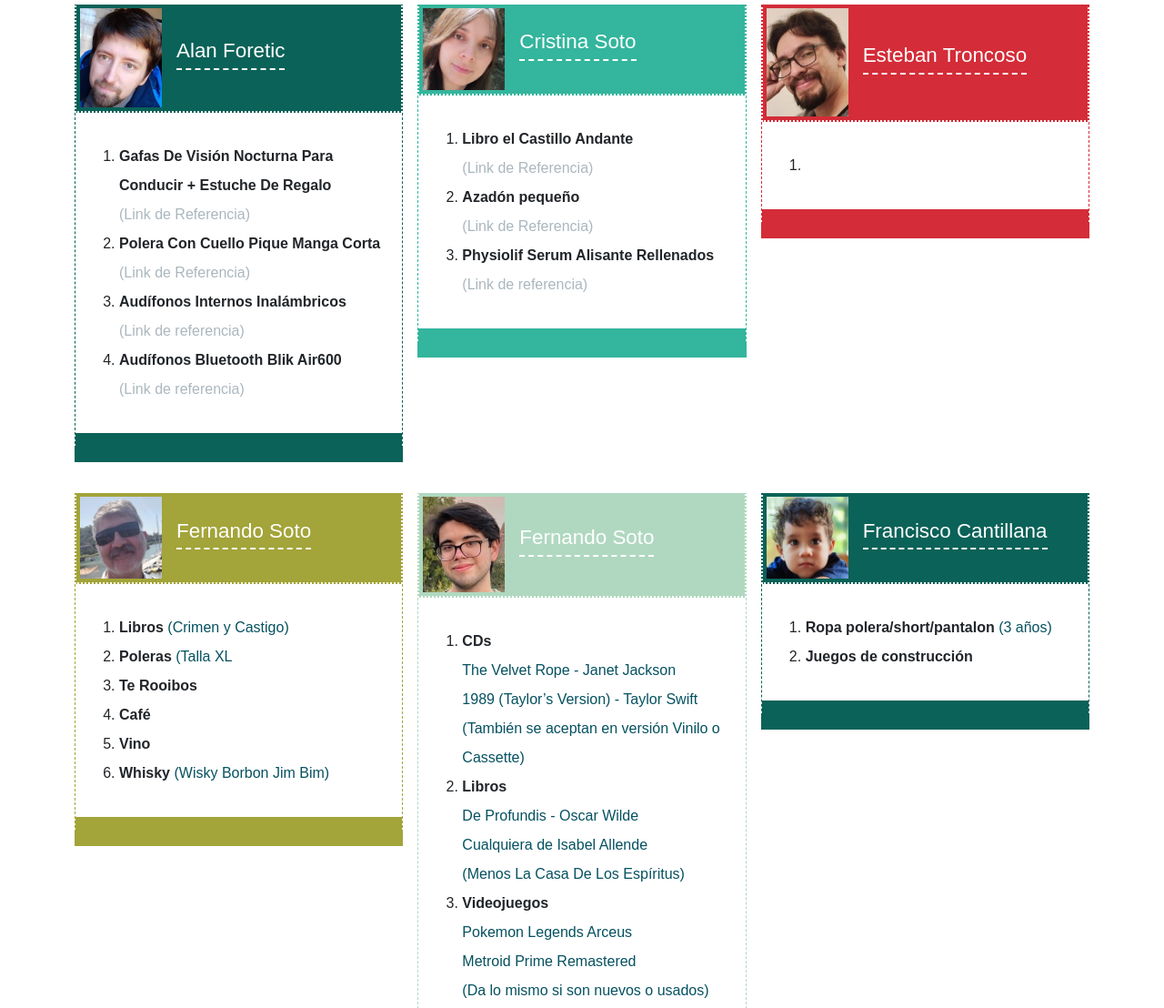
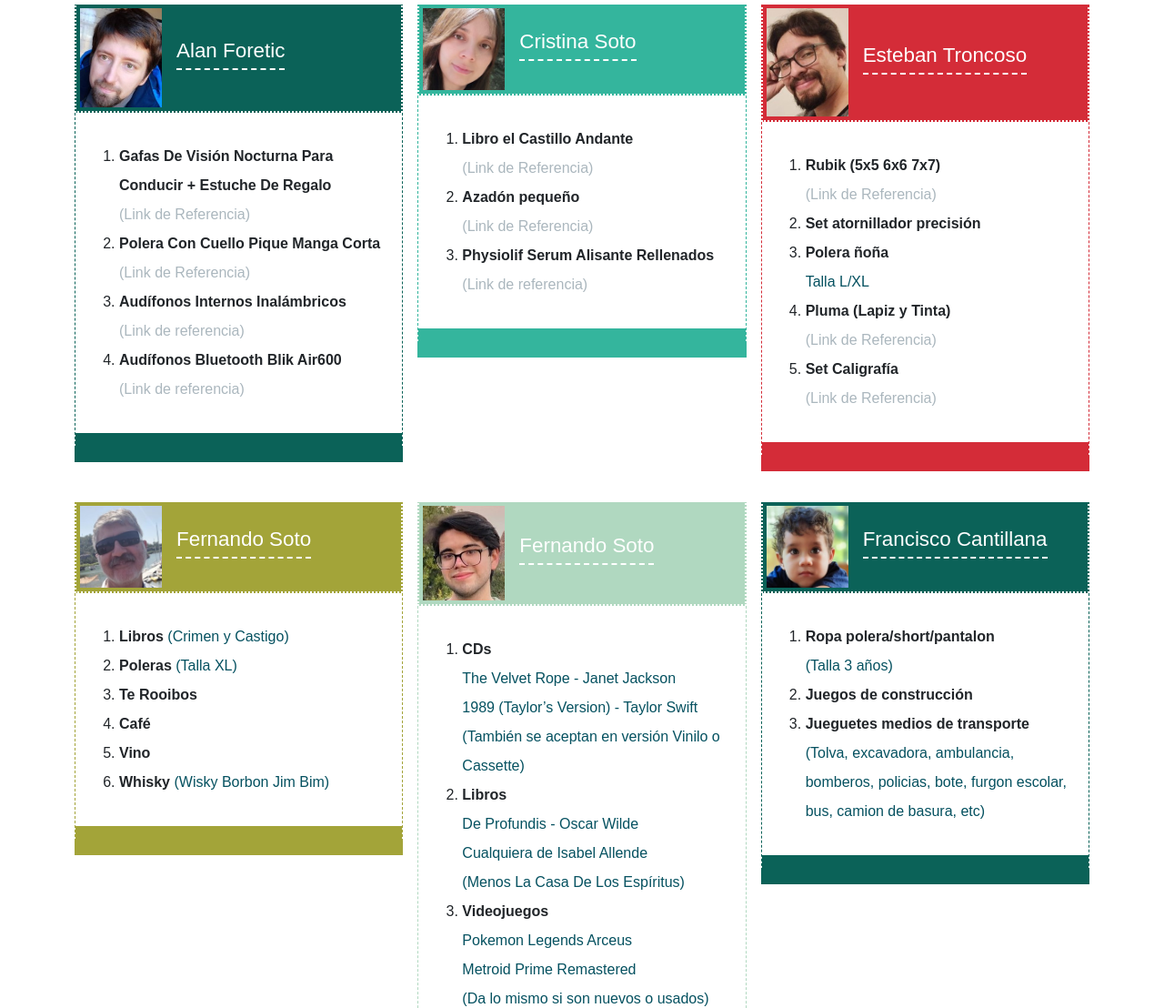
Before and after one commit to inamy7/wishlist-supersonicos, a plain HTML site: page index.html in a window 1280 px wide. Shown: the part 477-1585 px from the top of the page at 91% size. Drawn offline with nearby package versions, Linux system fonts and the light colour scheme; a web font is replaced by a local one.

Commit message:
actualizacion de lista de Esteban y Francisco

```diff
--- a/index.html
+++ b/index.html
@@ -189,8 +189,27 @@
               <ol class="family__list">
 
                 <li>
-                  <b></b> <br>
-                  <span class="text-info-emphasis"></span>
+                  <b>Rubik (5x5 6x6 7x7)</b> <br>
+                  <a href="https://articulo.mercadolibre.cl/MLC-1557171928-cubo-rubik-7x7-magico-rapido-ingenio-jie-hui-_JM#position=11&search_layout=stack&type=item&tracking_id=cba60bb4-4ff2-45b4-ae58-5073df6cc8f4" target="_blank" class="link">(Link de Referencia)</a>
+                </li>
+
+                <li>
+                  <b>Set atornillador precisión</b> <br>
+                </li>
+
+                <li>
+                  <b>Polera ñoña</b> <br>
+                  <span class="text-info-emphasis">Talla L/XL</span>
+                </li>
+
+                <li>
+                  <b>Pluma (Lapiz y Tinta)</b> <br>
+                  <a href="https://www.mercadolibre.cl/pluma-fuente-parker-im-blanca-tinta-negra-punto-fino/p/MLC23022266#searchVariation=MLC23022266&position=3&search_layout=stack&type=product&tracking_id=3602c178-73b3-4655-a54c-1922aea2329b" target="_blank" class="link">(Link de Referencia)</a>
+                </li>
+
+                <li>
+                  <b>Set Caligrafía</b> <br>
+                  <a href="https://articulo.mercadolibre.cl/MLC-615863184-pluma-set-de-inicio-caligrafia-speedball-_JM#position=8&search_layout=stack&type=item&tracking_id=3f6946d5-e765-404f-85d3-52fb8059bf76" target="_blank" class="link">(Link de Referencia)</a>
                 </li>
 
               </ol>
@@ -210,7 +229,7 @@
               <ol class="family__list">
 
                 <li><b>Libros</b> <span class="text-info-emphasis">(Crimen y Castigo)</span></li>
-                <li><b>Poleras</b> <span class="text-info-emphasis">(Talla XL</span></li>
+                <li><b>Poleras</b> <span class="text-info-emphasis">(Talla XL)</span></li>
                 <li><b>Te Rooibos</b></li>
                 <li><b>Café</b></li>
                 <li><b>Vino</b></li>
@@ -265,8 +284,12 @@
 
             <div class="family__list-box border--dark-green">
               <ol class="family__list">
-                <li><b>Ropa polera/short/pantalon</b> <span class="text-info-emphasis">(3 años)</span></li>
+                <li><b>Ropa polera/short/pantalon</b> <br> <span class="text-info-emphasis">(Talla 3 años)</span></li>
                 <li><b>Juegos de construcción</span></b></li>
+                <li>
+                  <b>Jueguetes medios de transporte</span></b><br>
+                  <span class="text-info-emphasis">(Tolva, excavadora, ambulancia, bomberos, policias, bote, furgon escolar, bus, camion de basura, etc)</span>
+                </li>
               </ol>
             </div>
 
```
